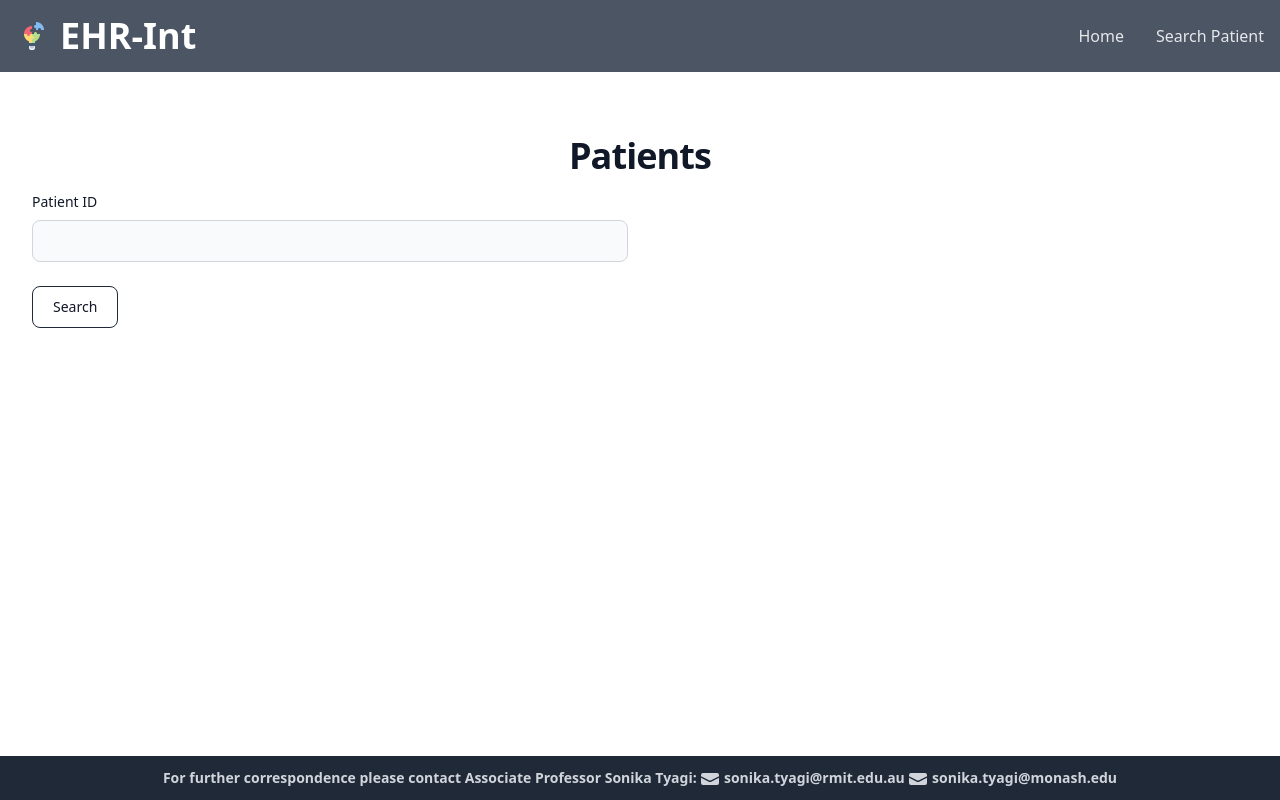
After one commit to ryashpal/EHR-Int-Web, a Flask app: page /build in a window 1280 px wide. The commit adds this page. Run offline with Flask 3, Linux system fonts and the light colour scheme; parts of the project's set-up code (start-up, migrations or seed data) failed here and were passed over; some libraries are stand-ins or nearby versions.

Commit message:
Patient page top section

```diff
--- a/web/app.py
+++ b/web/app.py
@@ -1,8 +1,5 @@
-import shutil
-
 from flask import Flask
 from flask import render_template
-from flask import send_from_directory
 from flask import request
 from flask import redirect
 
@@ -18,5 +15,10 @@ def index():
     return render_template('index.html', the_title="EHR-ML")
 
 
+@app.route('/build', methods = ['GET', 'POST'])
+def build():
+    return render_template('patient.html', the_title="EHR-ML: Build")
+
+
 if __name__ == "__main__":
     app.run(debug=True)
--- a/web/templates/base.html
+++ b/web/templates/base.html
@@ -13,8 +13,6 @@
 </head>
 
 <body>
-
-
 
   <nav class="border-gray-200 bg-gray-600 dark:bg-gray-800 dark:border-gray-700">
     <div class="max-w-screen-xl flex flex-wrap items-center justify-between mx-auto p-4">
@@ -34,7 +32,7 @@
             <a href="/" class="block py-2 px-3 text-gray-200 rounded hover:bg-gray-100 md:hover:bg-transparent md:border-0 md:hover:text-blue-700 md:p-0 dark:text-white md:dark:hover:text-blue-500 dark:hover:bg-gray-700 dark:hover:text-white md:dark:hover:bg-transparent">Home</a>
           </li>
           <li>
-            <a href="/evaluate" class="block py-2 px-3 text-gray-200 rounded hover:bg-gray-100 md:hover:bg-transparent md:border-0 md:hover:text-blue-700 md:p-0 dark:text-white md:dark:hover:text-blue-500 dark:hover:bg-gray-700 dark:hover:text-white md:dark:hover:bg-transparent">Evaluate</a>
+            <a href="/patient" class="block py-2 px-3 text-gray-200 rounded hover:bg-gray-100 md:hover:bg-transparent md:border-0 md:hover:text-blue-700 md:p-0 dark:text-white md:dark:hover:text-blue-500 dark:hover:bg-gray-700 dark:hover:text-white md:dark:hover:bg-transparent">Search Patient</a>
           </li>
         </ul>
       </div>
--- a/web/templates/index.html
+++ b/web/templates/index.html
@@ -20,7 +20,7 @@
                 <p class="mt-6 text-lg leading-8 text-gray-600">This website provides an web-interface for EHR-Int utility - an effort to integrate clinical electronic health records (EHR) and Genomic information</p>
                 <div class="mt-10 flex items-center justify-center gap-x-6">
                     <a
-                    href="start"
+                    href="patient"
                     class="rounded-md bg-indigo-600 px-3.5 py-2.5 text-sm font-semibold text-white shadow-sm hover:bg-indigo-500 focus-visible:outline focus-visible:outline-2 focus-visible:outline-offset-2 focus-visible:outline-indigo-600"
                     >Start</a>
                     <a href="#" class="text-sm font-semibold leading-6 text-gray-900">Documentation<span aria-hidden="true">→</span></a>
--- /dev/null
+++ b/web/templates/patient.html
@@ -0,0 +1,23 @@
+{% extends 'base.html' %}
+
+{% block content %}
+
+<div class="bg-white py-12 sm:py-16">
+    <div class="mx-auto max-w-7xl px-6 lg:px-8">
+        <div class="mx-auto max-w-2xl lg:text-center">
+            <p class="mb-4 text-2xl font-extrabold tracking-tight leading-none text-gray-900 md:text-3xl lg:text-4xl dark:text-white">Patients</p>
+        </div>
+        <form action = "/patient" method = "POST">
+            <div class="grid gap-6 mb-6 md:grid-cols-2">
+                <div>
+                    <label for="patient_id" class="block mb-2 text-sm font-medium text-gray-900 dark:text-white">Patient ID</label>
+                    <input type="text" name="patient_id" id="patient_id" class="bg-gray-50 border border-gray-300 text-gray-900 text-sm rounded-lg focus:ring-blue-500 focus:border-blue-500 block w-full p-2.5 dark:bg-gray-700 dark:border-gray-600 dark:placeholder-gray-400 dark:text-white dark:focus:ring-blue-500 dark:focus:border-blue-500" required>
+                </div>
+            </div>
+            <button type="submit" class="text-gray-900 hover:text-white border border-gray-800 hover:bg-gray-900 focus:ring-4 focus:outline-none focus:ring-gray-300 font-medium rounded-lg text-sm px-5 py-2.5 text-center me-2 mb-2 dark:border-gray-600 dark:text-gray-400 dark:hover:text-white dark:hover:bg-gray-600 dark:focus:ring-gray-800">Search</button>
+        </form>
+    </div>
+</div>
+
+
+{% endblock %}
```
